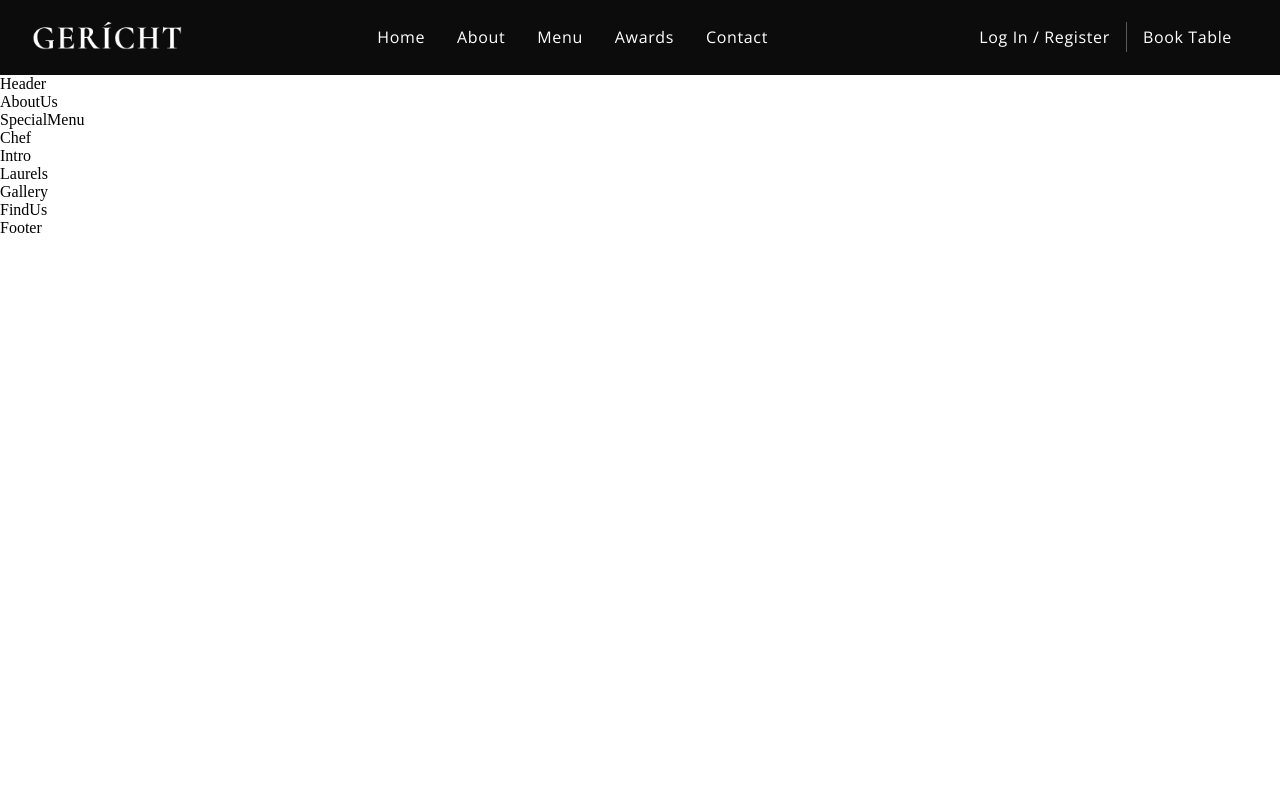
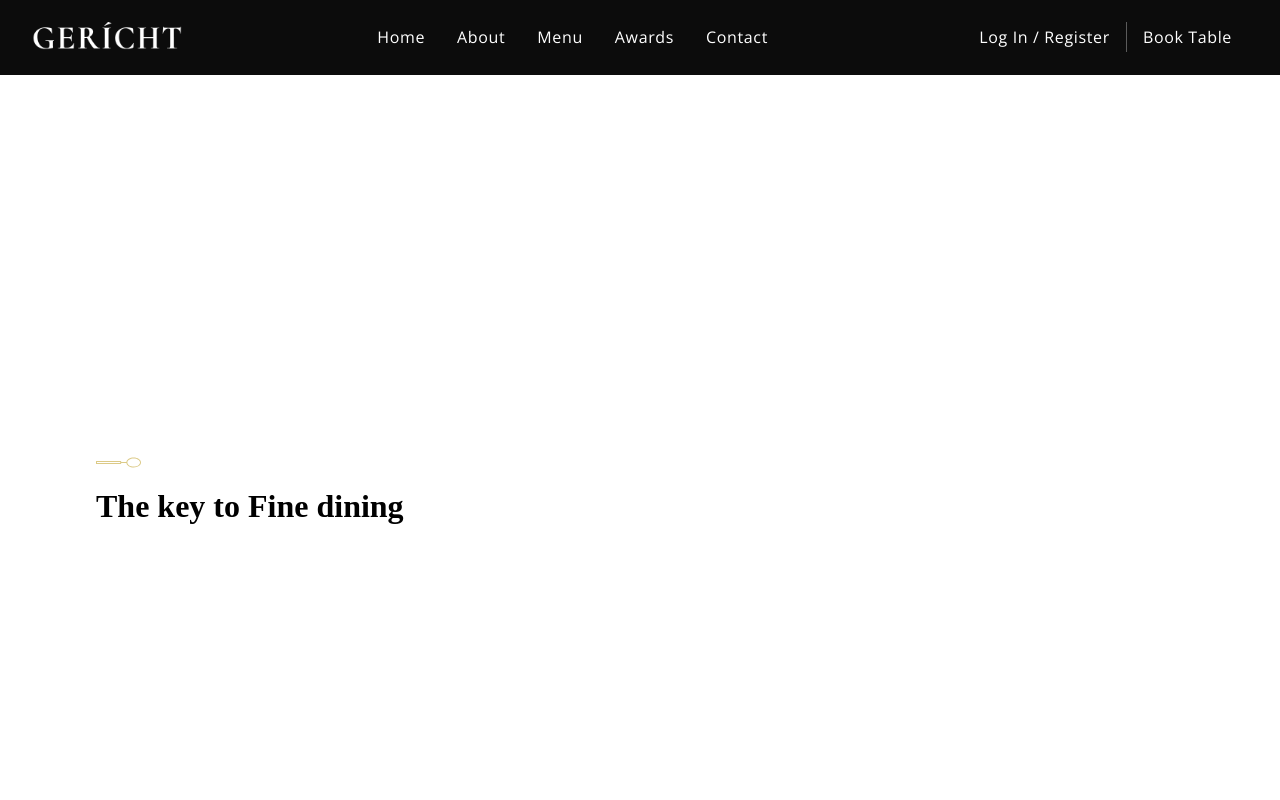
Before and after one commit to FabKaiz/gerich-restaurant, a React (Create React App) app: page / in a window 1280 px wide. Shown: the top 800 px of the page. Built offline with nearby package versions, Linux system fonts and the light colour scheme; the HTML template or start-up script is replaced by a standard one; a web font is replaced by a local one.

Commit message:
header setup

```diff
--- a/src/components/SubHeading/SubHeading.jsx
+++ b/src/components/SubHeading/SubHeading.jsx
@@ -1,8 +1,11 @@
 import React from 'react';
 
-const SubHeading = () => (
-  <div>
-    SubHeading
+import { images } from '../../constants';
+
+const SubHeading = ({ title }) => (
+  <div style={{ marginBottom: '1rem' }} >
+    <p className="p__cormorant">{title}</p>
+    <img src={images.spoon} alt="spoon" className="spoon__img" />
   </div>
 );
 
--- a/src/container/Header/Header.jsx
+++ b/src/container/Header/Header.jsx
@@ -1,10 +1,18 @@
 import React from 'react';
+import { SubHeading } from '../../components';
 
+import { images } from '../../constants';
 import './Header.scss';
 
 const Header = () => (
-  <div>
-    Header
+  <div className="app__header app__wrapper section__padding" id="home">
+    <div className="app__wrapper_info">
+      <SubHeading title="Chase the new Flavour" />
+      <h1 className="app_header-h1">The key to Fine dining</h1>
+    </div>
+    <div className="app__wrapper_img">
+
+    </div>
   </div>
 );
 
```
